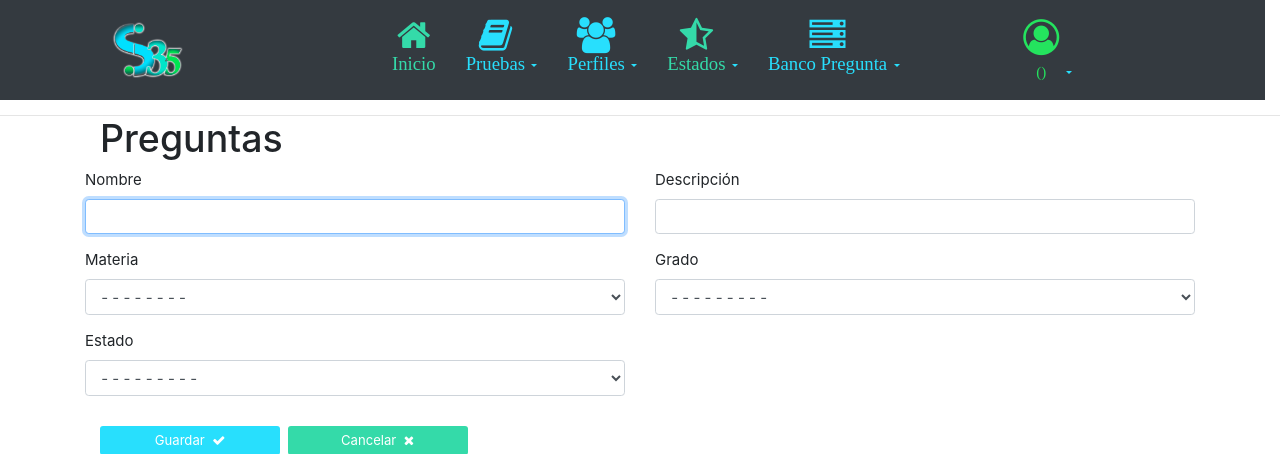
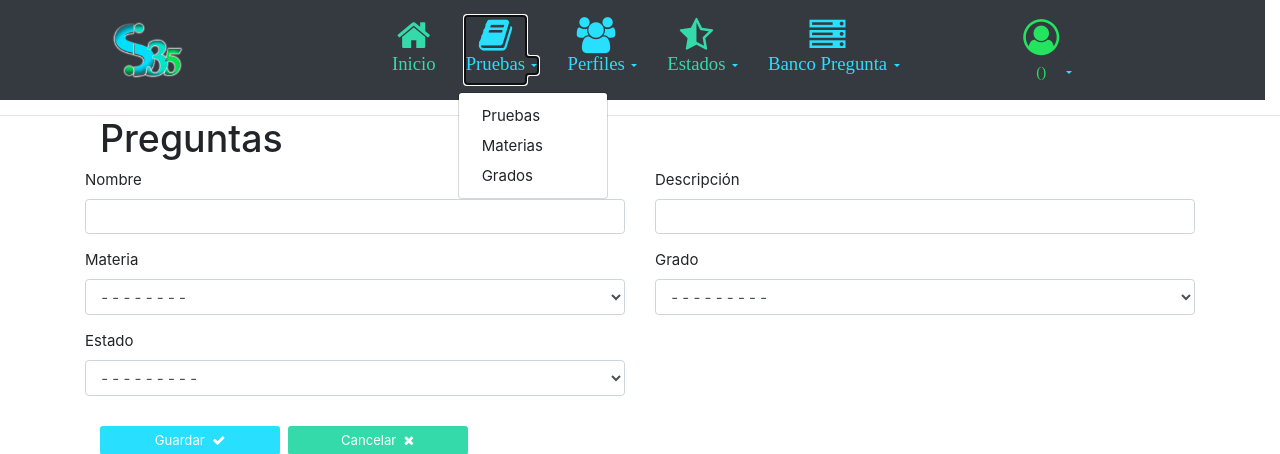
Before and after one commit to DayannaCardenas/Simu, a Django app: page /bancoPregunta/createPregunta/ in a window 1280 px wide, after a click on "Pruebas". Shown: the top 454 px of the page. Run offline with Django 3.2, Linux system fonts and the light colour scheme; data comes from the database, SQL or seed files in the repository; some libraries are stand-ins or nearby versions.

Commit message:
actualizaciones de header

```diff
--- a/admin/templates/general/header.html
+++ b/admin/templates/general/header.html
@@ -16,11 +16,13 @@
         <div class="nav-link">
           <a class= href="#" id="navbarDropdown" role="button" data-toggle="dropdown"
             aria-haspopup="true" aria-expanded="false">
-            <i class="fa fa-home fa-3x text-Csecondary">
-              <div class="h6 m-0">
-                <h5>Inicio</h5>
-              </div>
-            </i>
+            <a href="http://127.0.0.1:8000/profiles/home/">
+              <i class="fa fa-home fa-3x text-Csecondary">
+                <div class="h6 m-0">
+                  <h5>Inicio</h5>
+                </div>
+              </i>
+            </a>
           </a>
         </div>
       </li>
@@ -35,6 +37,7 @@
             </i>
           </a>
           <div class="dropdown-menu" aria-labelledby="navbarDropdown">
+            <a class="dropdown-item " href="{% url 'prueba:readPrueba'%}">Pruebas</a>
             <a class="dropdown-item " href="{% url 'prueba:readMateria'%}">Materias</a>
             <a class="dropdown-item " href="{% url 'prueba:readGrado'%}">Grados</a>
           </div>
```
